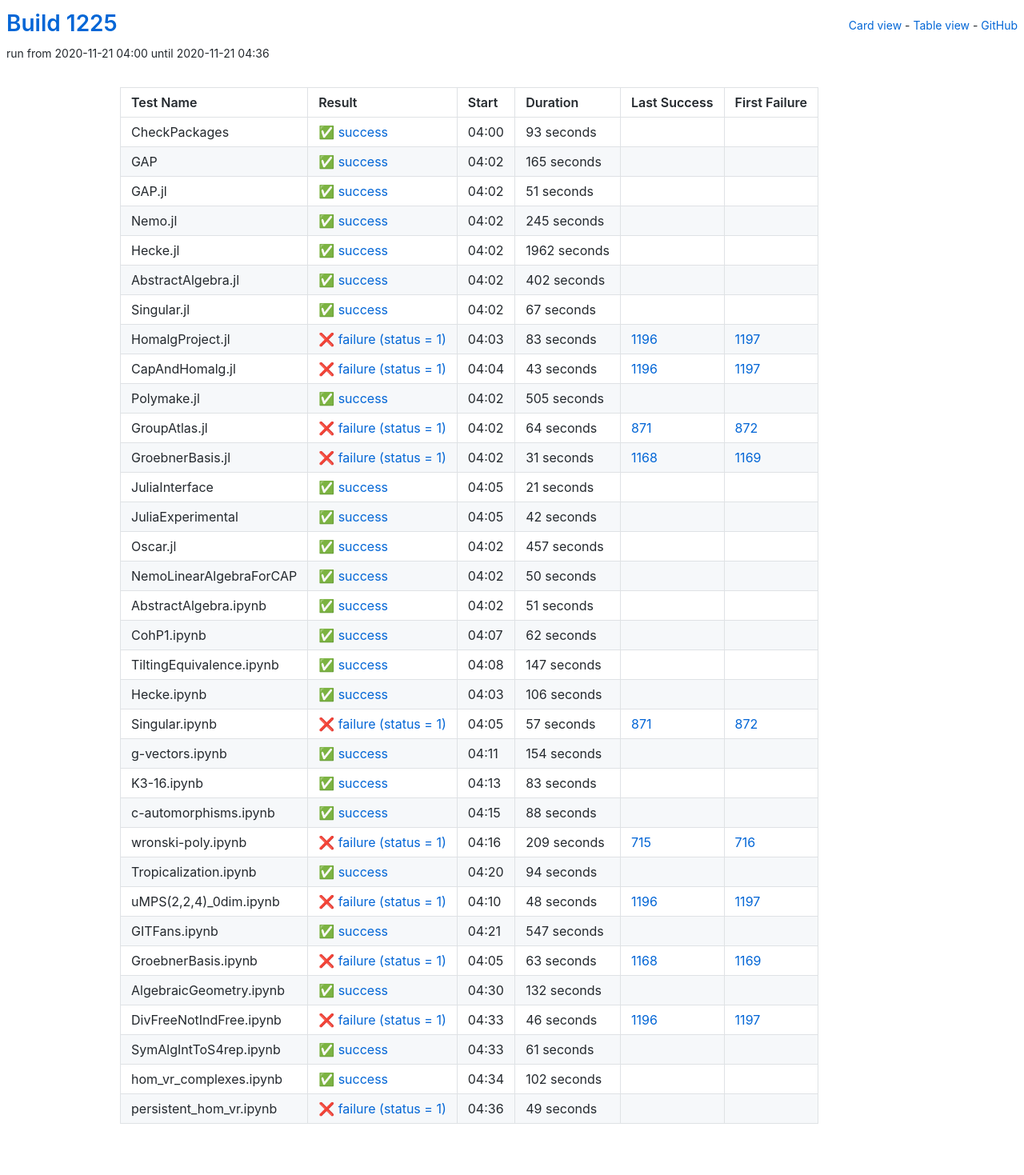
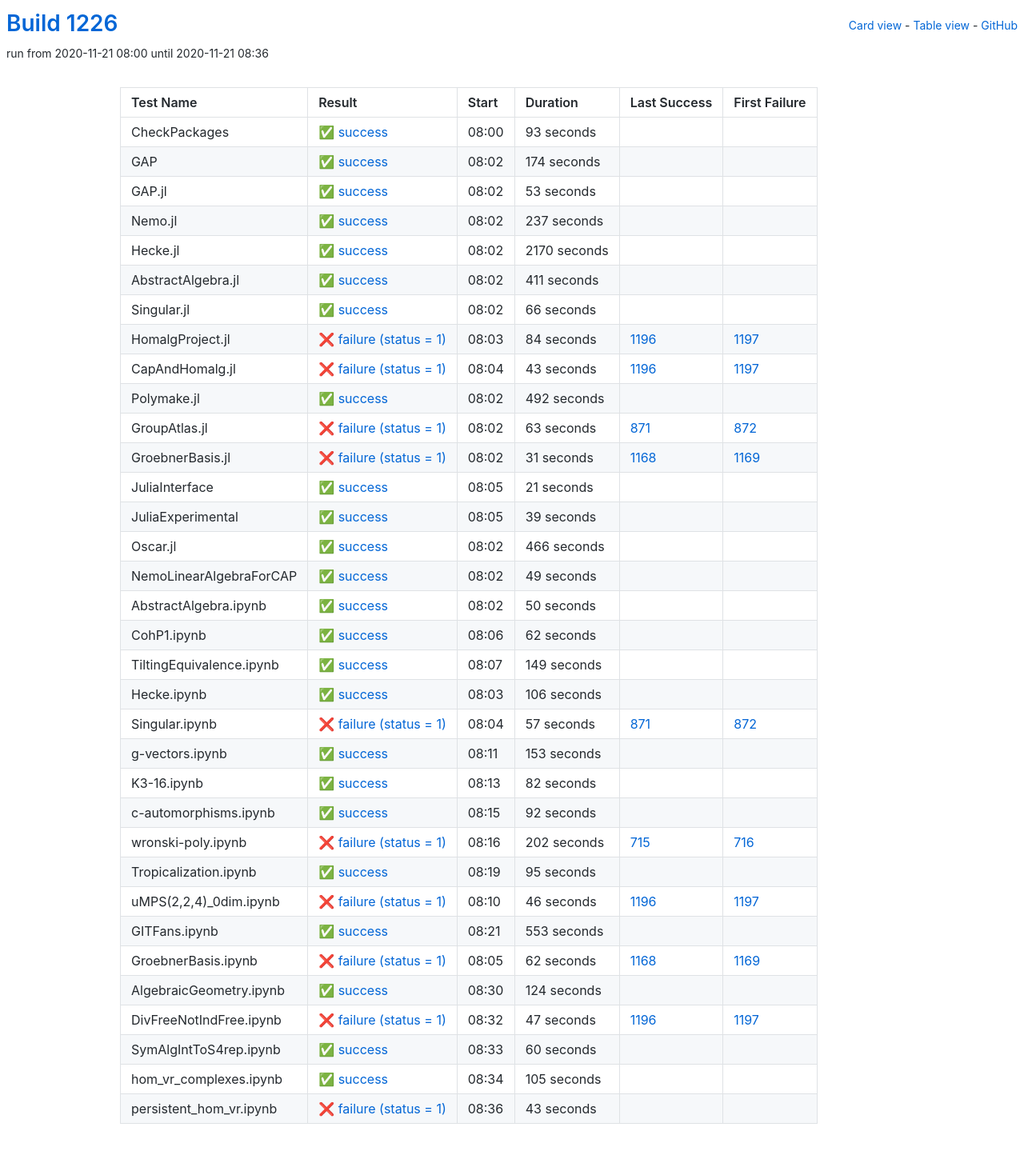
Before and after one commit to oscar-system/oscar-ci-status-stable, a Jekyll site: the page built from table.html, in a window 1280 px wide. Shown: the whole page at 80% size. Built offline with Jekyll 4.4.1, drawn with Linux system fonts in a browser that asks for light colours.

Commit message:
Build #1226

```diff
--- a/_data/ci.yml
+++ b/_data/ci.yml
@@ -1,6 +1,6 @@
 ---
-build: 1225
-build_url: https://oscarci.mathematik.uni-kl.de/job/oscar-stable/1225/
+build: 1226
+build_url: https://oscarci.mathematik.uni-kl.de/job/oscar-stable/1226/
 job: oscar-stable
 organization: oscar-system
 repo: oscar-ci-status-stable
@@ -8,8 +8,8 @@ repourl: https://github.com/oscar-system/oscar-ci-status-stable
 tests:
 - name: CheckPackages
   id: checkpackages
-  log: https://oscarci.mathematik.uni-kl.de/job/oscar-stable/1225/artifact/logs/build-1225/CheckPackages.log
-  start: 2020-11-21 04:00
+  log: https://oscarci.mathematik.uni-kl.de/job/oscar-stable/1226/artifact/logs/build-1226/CheckPackages.log
+  start: 2020-11-21 08:00
   success: true
   exitcode: 0
   status: success
@@ -20,92 +20,92 @@ tests:
   first_failure_url:
 - name: GAP
   id: gap
-  log: https://oscarci.mathematik.uni-kl.de/job/oscar-stable/1225/artifact/logs/build-1225/GAP.log
-  start: 2020-11-21 04:02
+  log: https://oscarci.mathematik.uni-kl.de/job/oscar-stable/1226/artifact/logs/build-1226/GAP.log
+  start: 2020-11-21 08:02
   success: true
   exitcode: 0
   status: success
-  duration: 165
+  duration: 174
   last_success: false
   last_success_url:
   first_failure: false
   first_failure_url:
 - name: GAP.jl
   id: gap-jl
-  log: https://oscarci.mathematik.uni-kl.de/job/oscar-stable/1225/artifact/logs/build-1225/GAP.jl.log
-  start: 2020-11-21 04:02
+  log: https://oscarci.mathematik.uni-kl.de/job/oscar-stable/1226/artifact/logs/build-1226/GAP.jl.log
+  start: 2020-11-21 08:02
   success: true
   exitcode: 0
   status: success
-  duration: 51
+  duration: 53
   last_success: false
   last_success_url:
   first_failure: false
   first_failure_url:
 - name: Nemo.jl
   id: nemo-jl
-  log: https://oscarci.mathematik.uni-kl.de/job/oscar-stable/1225/artifact/logs/build-1225/Nemo.jl.log
-  start: 2020-11-21 04:02
+  log: https://oscarci.mathematik.uni-kl.de/job/oscar-stable/1226/artifact/logs/build-1226/Nemo.jl.log
+  start: 2020-11-21 08:02
   success: true
   exitcode: 0
   status: success
-  duration: 245
+  duration: 237
   last_success: false
   last_success_url:
   first_failure: false
   first_failure_url:
 - name: Hecke.jl
   id: hecke-jl
-  log: https://oscarci.mathematik.uni-kl.de/job/oscar-stable/1225/artifact/logs/build-1225/Hecke.jl.log
-  start: 2020-11-21 04:02
+  log: https://oscarci.mathematik.uni-kl.de/job/oscar-stable/1226/artifact/logs/build-1226/Hecke.jl.log
+  start: 2020-11-21 08:02
   success: true
   exitcode: 0
   status: success
-  duration: 1962
+  duration: 2170
   last_success: false
   last_success_url:
   first_failure: false
   first_failure_url:
 - name: AbstractAlgebra.jl
   id: abstractalgebra-jl
-  log: https://oscarci.mathematik.uni-kl.de/job/oscar-stable/1225/artifact/logs/build-1225/AbstractAlgebra.jl.log
-  start: 2020-11-21 04:02
+  log: https://oscarci.mathematik.uni-kl.de/job/oscar-stable/1226/artifact/logs/build-1226/AbstractAlgebra.jl.log
+  start: 2020-11-21 08:02
   success: true
   exitcode: 0
   status: success
-  duration: 402
+  duration: 411
   last_success: false
   last_success_url:
   first_failure: false
   first_failure_url:
 - name: Singular.jl
   id: singular-jl
-  log: https://oscarci.mathematik.uni-kl.de/job/oscar-stable/1225/artifact/logs/build-1225/Singular.jl.log
-  start: 2020-11-21 04:02
+  log: https://oscarci.mathematik.uni-kl.de/job/oscar-stable/1226/artifact/logs/build-1226/Singular.jl.log
+  start: 2020-11-21 08:02
   success: true
   exitcode: 0
   status: success
-  duration: 67
+  duration: 66
   last_success: false
   last_success_url:
   first_failure: false
   first_failure_url:
 - name: HomalgProject.jl
   id: homalgproject-jl
-  log: https://oscarci.mathematik.uni-kl.de/job/oscar-stable/1225/artifact/logs/build-1225/HomalgProject.jl.log
-  start: 2020-11-21 04:03
+  log: https://oscarci.mathematik.uni-kl.de/job/oscar-stable/1226/artifact/logs/build-1226/HomalgProject.jl.log
+  start: 2020-11-21 08:03
   success: false
   exitcode: 1
   status: failure
-  duration: 83
+  duration: 84
   last_success: 1196
   last_success_url: https://oscarci.mathematik.uni-kl.de/job/oscar-stable/1196/
   first_failure: 1197
   first_failure_url: https://oscarci.mathematik.uni-kl.de/job/oscar-stable/1197/
 - name: CapAndHomalg.jl
   id: capandhomalg-jl
-  log: https://oscarci.mathematik.uni-kl.de/job/oscar-stable/1225/artifact/logs/build-1225/CapAndHomalg.jl.log
-  start: 2020-11-21 04:04
+  log: https://oscarci.mathematik.uni-kl.de/job/oscar-stable/1226/artifact/logs/build-1226/CapAndHomalg.jl.log
+  start: 2020-11-21 08:04
   success: false
   exitcode: 1
   status: failure
@@ -116,32 +116,32 @@ tests:
   first_failure_url: https://oscarci.mathematik.uni-kl.de/job/oscar-stable/1197/
 - name: Polymake.jl
   id: polymake-jl
-  log: https://oscarci.mathematik.uni-kl.de/job/oscar-stable/1225/artifact/logs/build-1225/Polymake.jl.log
-  start: 2020-11-21 04:02
+  log: https://oscarci.mathematik.uni-kl.de/job/oscar-stable/1226/artifact/logs/build-1226/Polymake.jl.log
+  start: 2020-11-21 08:02
   success: true
   exitcode: 0
   status: success
-  duration: 505
+  duration: 492
   last_success: false
   last_success_url:
   first_failure: false
   first_failure_url:
 - name: GroupAtlas.jl
   id: groupatlas-jl
-  log: https://oscarci.mathematik.uni-kl.de/job/oscar-stable/1225/artifact/logs/build-1225/GroupAtlas.jl.log
-  start: 2020-11-21 04:02
+  log: https://oscarci.mathematik.uni-kl.de/job/oscar-stable/1226/artifact/logs/build-1226/GroupAtlas.jl.log
+  start: 2020-11-21 08:02
   success: false
   exitcode: 1
   status: failure
-  duration: 64
+  duration: 63
   last_success: 871
   last_success_url: https://oscarci.mathematik.uni-kl.de/job/oscar-stable/871/
   first_failure: 872
   first_failure_url: https://oscarci.mathematik.uni-kl.de/job/oscar-stable/872/
 - name: GroebnerBasis.jl
   id: groebnerbasis-jl
-  log: https://oscarci.mathematik.uni-kl.de/job/oscar-stable/1225/artifact/logs/build-1225/GroebnerBasis.jl.log
-  start: 2020-11-21 04:02
+  log: https://oscarci.mathematik.uni-kl.de/job/oscar-stable/1226/artifact/logs/build-1226/GroebnerBasis.jl.log
+  start: 2020-11-21 08:02
   success: false
   exitcode: 1
   status: failure
@@ -152,8 +152,8 @@ tests:
   first_failure_url: https://oscarci.mathematik.uni-kl.de/job/oscar-stable/1169/
 - name: JuliaInterface
   id: juliainterface
-  log: https://oscarci.mathematik.uni-kl.de/job/oscar-stable/1225/artifact/logs/build-1225/JuliaInterface.log
-  start: 2020-11-21 04:05
+  log: https://oscarci.mathematik.uni-kl.de/job/oscar-stable/1226/artifact/logs/build-1226/JuliaInterface.log
+  start: 2020-11-21 08:05
   success: true
   exitcode: 0
   status: success
@@ -164,32 +164,44 @@ tests:
   first_failure_url:
 - name: JuliaExperimental
   id: juliaexperimental
-  log: https://oscarci.mathematik.uni-kl.de/job/oscar-stable/1225/artifact/logs/build-1225/JuliaExperimental.log
-  start: 2020-11-21 04:05
+  log: https://oscarci.mathematik.uni-kl.de/job/oscar-stable/1226/artifact/logs/build-1226/JuliaExperimental.log
+  start: 2020-11-21 08:05
   success: true
   exitcode: 0
   status: success
-  duration: 42
+  duration: 39
   last_success: false
   last_success_url:
   first_failure: false
   first_failure_url:
 - name: Oscar.jl
   id: oscar-jl
-  log: https://oscarci.mathematik.uni-kl.de/job/oscar-stable/1225/artifact/logs/build-1225/Oscar.jl.log
-  start: 2020-11-21 04:02
+  log: https://oscarci.mathematik.uni-kl.de/job/oscar-stable/1226/artifact/logs/build-1226/Oscar.jl.log
+  start: 2020-11-21 08:02
   success: true
   exitcode: 0
   status: success
-  duration: 457
+  duration: 466
   last_success: false
   last_success_url:
   first_failure: false
   first_failure_url:
 - name: NemoLinearAlgebraForCAP
   id: nemolinearalgebraforcap
-  log: https://oscarci.mathematik.uni-kl.de/job/oscar-stable/1225/artifact/logs/build-1225/NemoLinearAlgebraForCAP.log
-  start: 2020-11-21 04:02
+  log: https://oscarci.mathematik.uni-kl.de/job/oscar-stable/1226/artifact/logs/build-1226/NemoLinearAlgebraForCAP.log
+  start: 2020-11-21 08:02
+  success: true
+  exitcode: 0
+  status: success
+  duration: 49
+  last_success: false
+  last_success_url:
+  first_failure: false
+  first_failure_url:
+- name: AbstractAlgebra.ipynb
+  id: abstractalgebra-ipynb
+  log: https://oscarci.mathematik.uni-kl.de/job/oscar-stable/1226/artifact/logs/build-1226/AbstractAlgebra.ipynb.log
+  start: 2020-11-21 08:02
   success: true
   exitcode: 0
   status: success
@@ -198,22 +210,10 @@ tests:
   last_success_url:
   first_failure: false
   first_failure_url:
-- name: AbstractAlgebra.ipynb
-  id: abstractalgebra-ipynb
-  log: https://oscarci.mathematik.uni-kl.de/job/oscar-stable/1225/artifact/logs/build-1225/AbstractAlgebra.ipynb.log
-  start: 2020-11-21 04:02
-  success: true
-  exitcode: 0
-  status: success
-  duration: 51
-  last_success: false
-  last_success_url:
-  first_failure: false
-  first_failure_url:
 - name: CohP1.ipynb
   id: cohp1-ipynb
-  log: https://oscarci.mathematik.uni-kl.de/job/oscar-stable/1225/artifact/logs/build-1225/CohP1.ipynb.log
-  start: 2020-11-21 04:07
+  log: https://oscarci.mathematik.uni-kl.de/job/oscar-stable/1226/artifact/logs/build-1226/CohP1.ipynb.log
+  start: 2020-11-21 08:06
   success: true
   exitcode: 0
   status: success
@@ -224,20 +224,20 @@ tests:
   first_failure_url:
 - name: TiltingEquivalence.ipynb
   id: tiltingequivalence-ipynb
-  log: https://oscarci.mathematik.uni-kl.de/job/oscar-stable/1225/artifact/logs/build-1225/TiltingEquivalence.ipynb.log
-  start: 2020-11-21 04:08
+  log: https://oscarci.mathematik.uni-kl.de/job/oscar-stable/1226/artifact/logs/build-1226/TiltingEquivalence.ipynb.log
+  start: 2020-11-21 08:07
   success: true
   exitcode: 0
   status: success
-  duration: 147
+  duration: 149
   last_success: false
   last_success_url:
   first_failure: false
   first_failure_url:
 - name: Hecke.ipynb
   id: hecke-ipynb
-  log: https://oscarci.mathematik.uni-kl.de/job/oscar-stable/1225/artifact/logs/build-1225/Hecke.ipynb.log
-  start: 2020-11-21 04:03
+  log: https://oscarci.mathematik.uni-kl.de/job/oscar-stable/1226/artifact/logs/build-1226/Hecke.ipynb.log
+  start: 2020-11-21 08:03
   success: true
   exitcode: 0
   status: success
@@ -248,8 +248,8 @@ tests:
   first_failure_url:
 - name: Singular.ipynb
   id: singular-ipynb
-  log: https://oscarci.mathematik.uni-kl.de/job/oscar-stable/1225/artifact/logs/build-1225/Singular.ipynb.log
-  start: 2020-11-21 04:05
+  log: https://oscarci.mathematik.uni-kl.de/job/oscar-stable/1226/artifact/logs/build-1226/Singular.ipynb.log
+  start: 2020-11-21 08:04
   success: false
   exitcode: 1
   status: failure
@@ -260,116 +260,68 @@ tests:
   first_failure_url: https://oscarci.mathematik.uni-kl.de/job/oscar-stable/872/
 - name: g-vectors.ipynb
   id: g-vectors-ipynb
-  log: https://oscarci.mathematik.uni-kl.de/job/oscar-stable/1225/artifact/logs/build-1225/g-vectors.ipynb.log
-  start: 2020-11-21 04:11
+  log: https://oscarci.mathematik.uni-kl.de/job/oscar-stable/1226/artifact/logs/build-1226/g-vectors.ipynb.log
+  start: 2020-11-21 08:11
   success: true
   exitcode: 0
   status: success
-  duration: 154
+  duration: 153
   last_success: false
   last_success_url:
   first_failure: false
   first_failure_url:
 - name: K3-16.ipynb
   id: k3-16-ipynb
-  log: https://oscarci.mathematik.uni-kl.de/job/oscar-stable/1225/artifact/logs/build-1225/K3-16.ipynb.log
-  start: 2020-11-21 04:13
+  log: https://oscarci.mathematik.uni-kl.de/job/oscar-stable/1226/artifact/logs/build-1226/K3-16.ipynb.log
+  start: 2020-11-21 08:13
   success: true
   exitcode: 0
   status: success
-  duration: 83
+  duration: 82
   last_success: false
   last_success_url:
   first_failure: false
   first_failure_url:
 - name: c-automorphisms.ipynb
   id: c-automorphisms-ipynb
-  log: https://oscarci.mathematik.uni-kl.de/job/oscar-stable/1225/artifact/logs/build-1225/c-automorphisms.ipynb.log
-  start: 2020-11-21 04:15
+  log: https://oscarci.mathematik.uni-kl.de/job/oscar-stable/1226/artifact/logs/build-1226/c-automorphisms.ipynb.log
+  start: 2020-11-21 08:15
   success: true
   exitcode: 0
   status: success
-  duration: 88
+  duration: 92
   last_success: false
   last_success_url:
   first_failure: false
   first_failure_url:
 - name: wronski-poly.ipynb
   id: wronski-poly-ipynb
-  log: https://oscarci.mathematik.uni-kl.de/job/oscar-stable/1225/artifact/logs/build-1225/wronski-poly.ipynb.log
-  start: 2020-11-21 04:16
+  log: https://oscarci.mathematik.uni-kl.de/job/oscar-stable/1226/artifact/logs/build-1226/wronski-poly.ipynb.log
+  start: 2020-11-21 08:16
   success: false
   exitcode: 1
   status: failure
-  duration: 209
+  duration: 202
   last_success: 715
   last_success_url: https://oscarci.mathematik.uni-kl.de/job/oscar-stable/715/
   first_failure: 716
   first_failure_url: https://oscarci.mathematik.uni-kl.de/job/oscar-stable/716/
 - name: Tropicalization.ipynb
   id: tropicalization-ipynb
-  log: https://oscarci.mathematik.uni-kl.de/job/oscar-stable/1225/artifact/logs/build-1225/Tropicalization.ipynb.log
-  start: 2020-11-21 04:20
+  log: https://oscarci.mathematik.uni-kl.de/job/oscar-stable/1226/artifact/logs/build-1226/Tropicalization.ipynb.log
+  start: 2020-11-21 08:19
   success: true
   exitcode: 0
   status: success
-  duration: 94
+  duration: 95
   last_success: false
   last_success_url:
   first_failure: false
   first_failure_url:
 - name: uMPS(2,2,4)_0dim.ipynb
   id: umps-2-2-4-0dim-ipynb
-  log: https://oscarci.mathematik.uni-kl.de/job/oscar-stable/1225/artifact/logs/build-1225/uMPS-2-2-4-_0dim.ipynb.log
-  start: 2020-11-21 04:10
-  success: false
-  exitcode: 1
-  status: failure
-  duration: 48
-  last_success: 1196
-  last_success_url: https://oscarci.mathematik.uni-kl.de/job/oscar-stable/1196/
-  first_failure: 1197
-  first_failure_url: https://oscarci.mathematik.uni-kl.de/job/oscar-stable/1197/
-- name: GITFans.ipynb
-  id: gitfans-ipynb
-  log: https://oscarci.mathematik.uni-kl.de/job/oscar-stable/1225/artifact/logs/build-1225/GITFans.ipynb.log
-  start: 2020-11-21 04:21
-  success: true
-  exitcode: 0
-  status: success
-  duration: 547
-  last_success: false
-  last_success_url:
-  first_failure: false
-  first_failure_url:
-- name: GroebnerBasis.ipynb
-  id: groebnerbasis-ipynb
-  log: https://oscarci.mathematik.uni-kl.de/job/oscar-stable/1225/artifact/logs/build-1225/GroebnerBasis.ipynb.log
-  start: 2020-11-21 04:05
-  success: false
-  exitcode: 1
-  status: failure
-  duration: 63
-  last_success: 1168
-  last_success_url: https://oscarci.mathematik.uni-kl.de/job/oscar-stable/1168/
-  first_failure: 1169
-  first_failure_url: https://oscarci.mathematik.uni-kl.de/job/oscar-stable/1169/
-- name: AlgebraicGeometry.ipynb
-  id: algebraicgeometry-ipynb
-  log: https://oscarci.mathematik.uni-kl.de/job/oscar-stable/1225/artifact/logs/build-1225/AlgebraicGeometry.ipynb.log
-  start: 2020-11-21 04:30
-  success: true
-  exitcode: 0
-  status: success
-  duration: 132
-  last_success: false
-  last_success_url:
-  first_failure: false
-  first_failure_url:
-- name: DivFreeNotIndFree.ipynb
-  id: divfreenotindfree-ipynb
-  log: https://oscarci.mathematik.uni-kl.de/job/oscar-stable/1225/artifact/logs/build-1225/DivFreeNotIndFree.ipynb.log
-  start: 2020-11-21 04:33
+  log: https://oscarci.mathematik.uni-kl.de/job/oscar-stable/1226/artifact/logs/build-1226/uMPS-2-2-4-_0dim.ipynb.log
+  start: 2020-11-21 08:10
   success: false
   exitcode: 1
   status: failure
@@ -378,38 +330,86 @@ tests:
   last_success_url: https://oscarci.mathematik.uni-kl.de/job/oscar-stable/1196/
   first_failure: 1197
   first_failure_url: https://oscarci.mathematik.uni-kl.de/job/oscar-stable/1197/
-- name: SymAlgIntToS4rep.ipynb
-  id: symalginttos4rep-ipynb
-  log: https://oscarci.mathematik.uni-kl.de/job/oscar-stable/1225/artifact/logs/build-1225/SymAlgIntToS4rep.ipynb.log
-  start: 2020-11-21 04:33
+- name: GITFans.ipynb
+  id: gitfans-ipynb
+  log: https://oscarci.mathematik.uni-kl.de/job/oscar-stable/1226/artifact/logs/build-1226/GITFans.ipynb.log
+  start: 2020-11-21 08:21
   success: true
   exitcode: 0
   status: success
-  duration: 61
+  duration: 553
+  last_success: false
+  last_success_url:
+  first_failure: false
+  first_failure_url:
+- name: GroebnerBasis.ipynb
+  id: groebnerbasis-ipynb
+  log: https://oscarci.mathematik.uni-kl.de/job/oscar-stable/1226/artifact/logs/build-1226/GroebnerBasis.ipynb.log
+  start: 2020-11-21 08:05
+  success: false
+  exitcode: 1
+  status: failure
+  duration: 62
+  last_success: 1168
+  last_success_url: https://oscarci.mathematik.uni-kl.de/job/oscar-stable/1168/
+  first_failure: 1169
+  first_failure_url: https://oscarci.mathematik.uni-kl.de/job/oscar-stable/1169/
+- name: AlgebraicGeometry.ipynb
+  id: algebraicgeometry-ipynb
+  log: https://oscarci.mathematik.uni-kl.de/job/oscar-stable/1226/artifact/logs/build-1226/AlgebraicGeometry.ipynb.log
+  start: 2020-11-21 08:30
+  success: true
+  exitcode: 0
+  status: success
+  duration: 124
+  last_success: false
+  last_success_url:
+  first_failure: false
+  first_failure_url:
+- name: DivFreeNotIndFree.ipynb
+  id: divfreenotindfree-ipynb
+  log: https://oscarci.mathematik.uni-kl.de/job/oscar-stable/1226/artifact/logs/build-1226/DivFreeNotIndFree.ipynb.log
+  start: 2020-11-21 08:32
+  success: false
+  exitcode: 1
+  status: failure
+  duration: 47
+  last_success: 1196
+  last_success_url: https://oscarci.mathematik.uni-kl.de/job/oscar-stable/1196/
+  first_failure: 1197
+  first_failure_url: https://oscarci.mathematik.uni-kl.de/job/oscar-stable/1197/
+- name: SymAlgIntToS4rep.ipynb
+  id: symalginttos4rep-ipynb
+  log: https://oscarci.mathematik.uni-kl.de/job/oscar-stable/1226/artifact/logs/build-1226/SymAlgIntToS4rep.ipynb.log
+  start: 2020-11-21 08:33
+  success: true
+  exitcode: 0
+  status: success
+  duration: 60
   last_success: false
   last_success_url:
   first_failure: false
   first_failure_url:
 - name: hom_vr_complexes.ipynb
   id: hom-vr-complexes-ipynb
-  log: https://oscarci.mathematik.uni-kl.de/job/oscar-stable/1225/artifact/logs/build-1225/hom_vr_complexes.ipynb.log
-  start: 2020-11-21 04:34
+  log: https://oscarci.mathematik.uni-kl.de/job/oscar-stable/1226/artifact/logs/build-1226/hom_vr_complexes.ipynb.log
+  start: 2020-11-21 08:34
   success: true
   exitcode: 0
   status: success
-  duration: 102
+  duration: 105
   last_success: false
   last_success_url:
   first_failure: false
   first_failure_url:
 - name: persistent_hom_vr.ipynb
   id: persistent-hom-vr-ipynb
-  log: https://oscarci.mathematik.uni-kl.de/job/oscar-stable/1225/artifact/logs/build-1225/persistent_hom_vr.ipynb.log
-  start: 2020-11-21 04:36
+  log: https://oscarci.mathematik.uni-kl.de/job/oscar-stable/1226/artifact/logs/build-1226/persistent_hom_vr.ipynb.log
+  start: 2020-11-21 08:36
   success: false
   exitcode: 1
   status: failure
-  duration: 49
+  duration: 43
   last_success: false
   last_success_url:
   first_failure: false
```
Also changed, not shown: README.md.
